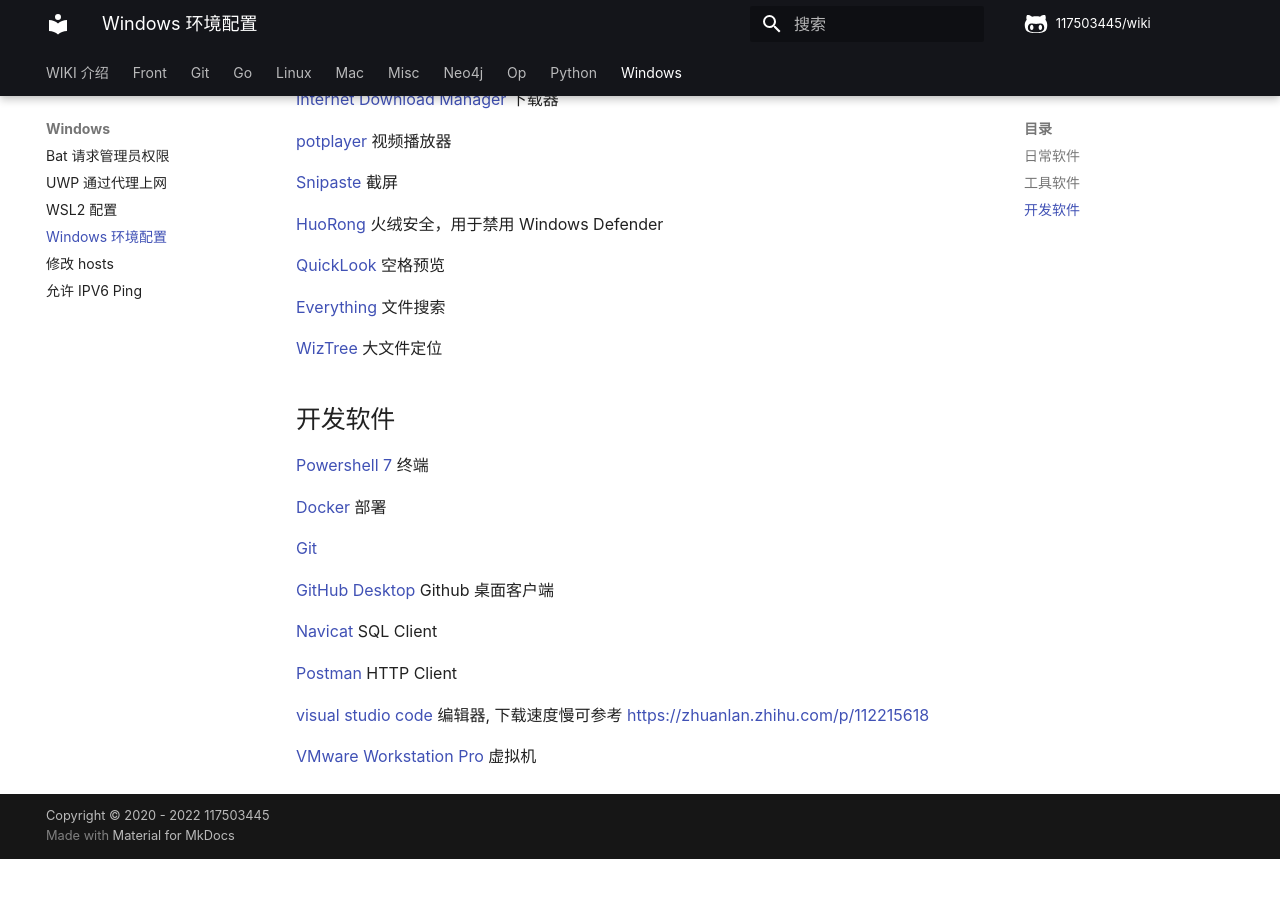
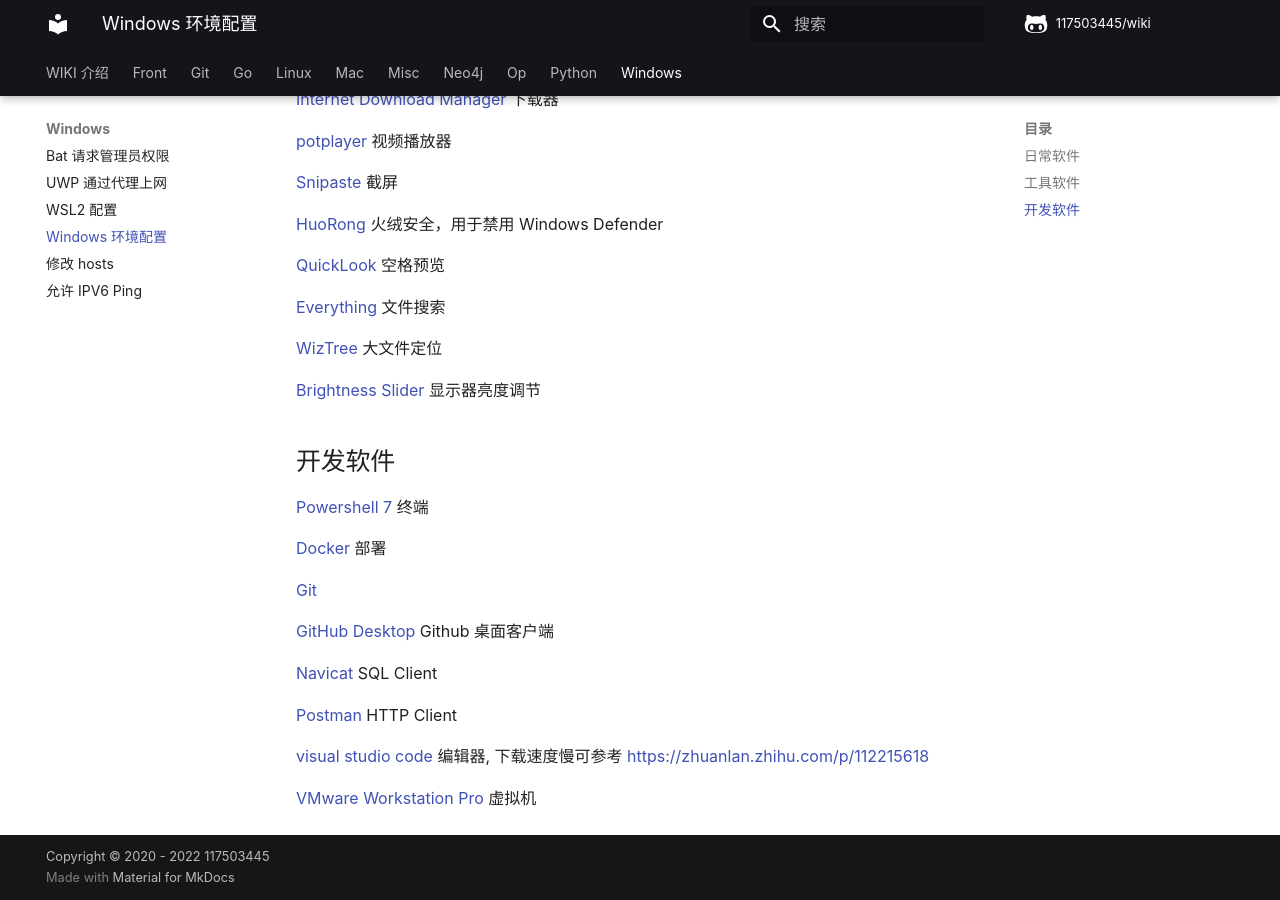
Before and after one commit to 117503445/wiki, an MkDocs documentation site: the page built from docs/windows/Windows 环境配置.md, in a window 1280 px wide and 900 px high, scrolled down 849 px. Built offline with MkDocs 1.6.1 and Material for MkDocs 9.7.7, drawn with Linux system fonts in a browser that asks for light colours; some web fonts are replaced; comment, search, counter and statistics services are not loaded; before the commit the page ends 1708 px from its top, so only the background shows below that.

Commit message:
Brightness Slider
Signed-off-by: 117503445 <t117503445@gmail.com>

```diff
--- a/docs/windows/Windows 环境配置.md
+++ b/docs/windows/Windows 环境配置.md
@@ -46,6 +46,8 @@
 
 [WizTree](https://diskanalyzer.com/download) 大文件定位
 
+[Brightness Slider](https://apps.microsoft.com/store/detail/twinkle-tray-brightness-slider/9PLJWWSV01LK?hl=en-us&gl=us) 显示器亮度调节
+
 ## 开发软件
 
 [Powershell 7](https://github.com/PowerShell/PowerShell/releases) 终端
```
